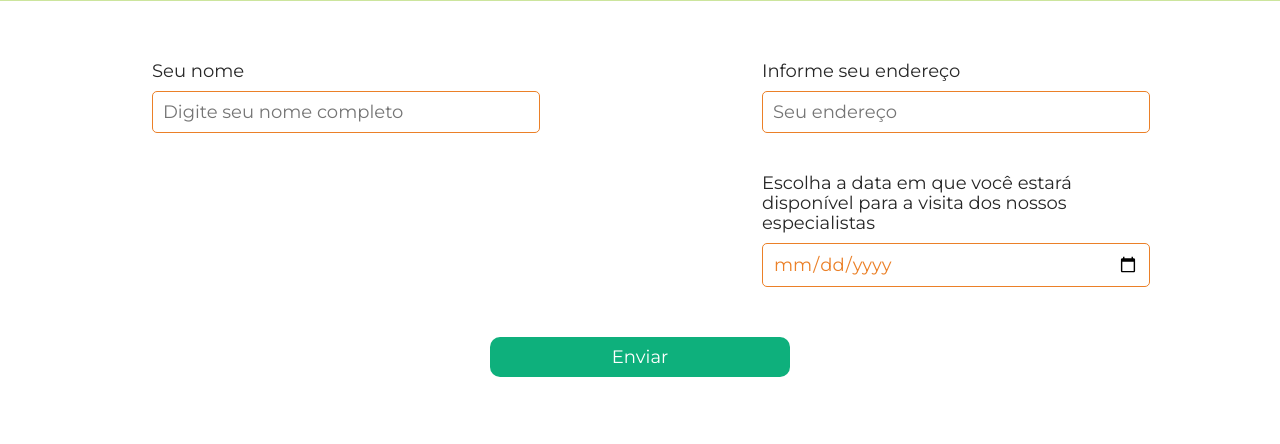
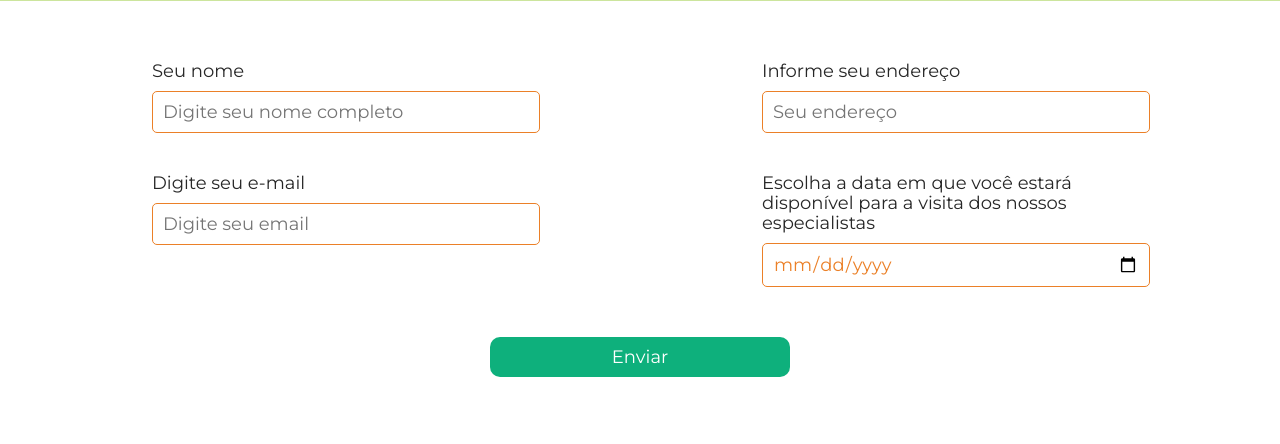
Before and after one commit to mirellafcv/Calculadora-Energia, a Flask app: page /form in a window 1280 px wide. Shown: the part 469-913 px from the top of the page. Run offline with Flask 3, Linux system fonts and the light colour scheme.

Commit message:
projeto limpo e rápido

```diff
--- /dev/null
+++ b/form.txt
@@ -0,0 +1,4 @@
+Nome: mirella
+Email: mirella@a.com
+Endereço: Bsb
+Data: 2026-03-27
--- a/main.py
+++ b/main.py
@@ -51,11 +51,20 @@ def form():
 def submit_form():
     # Declarar variáveis para a coleta dos dados
     name = request.form['name']
+    email = request.form['email']
+    address = request.form['address']
+    date = request.form['date']
+    with open('form.txt', 'a') as f:
+        f.write(f"Nome: {name}\nEmail: {email}\nEndereço: {address}\nData: {date}\n")
+
 
     # Aqui você pode salvar os dados ou enviá-los por email
     return render_template('form_result.html',
                            # Coloque as variáveis aqui
                            name=name,
+                           email=email,
+                           address=address,
+                           date=date
                            )
 
 app.run(debug=True)
--- a/templates/form.html
+++ b/templates/form.html
@@ -29,7 +29,9 @@
             </li>
             <li class="user-info__item">
                 <!-- Tarefa 4. Crie um campo de entrada para o email do usuário -->
-
+                <form action="" method="post" class="form">
+                <label for="email">Digite seu e-mail</label>
+                <input type="email" name="email" id="email" placeholder="Digite seu email" required>
             </li>
         </ul>
         <!--Fields for the address and the name-->
--- a/templates/form_result.html
+++ b/templates/form_result.html
@@ -20,7 +20,10 @@
 	<main>
 		<section class="result">
 			<h2>Dados recebidos</h2>
-			<p><strong>Nome:</strong> {{ name }}</p>
+			<p>Seu nome: {{ name }}!</p>
+			<p>Seu e-mail: {{ email }}!</p>
+			<p>Seu endereço: {{ address }}!</p>
+			<p>Data: {{ date }}!</p>
 			<p>Obrigado por enviar suas informações. Se quiser enviar outro formulário, <a href="{{ url_for('form') }}">clique aqui</a>.</p>
 		</section>
 	</main>
```
Also changed, not shown: 1 other file.
